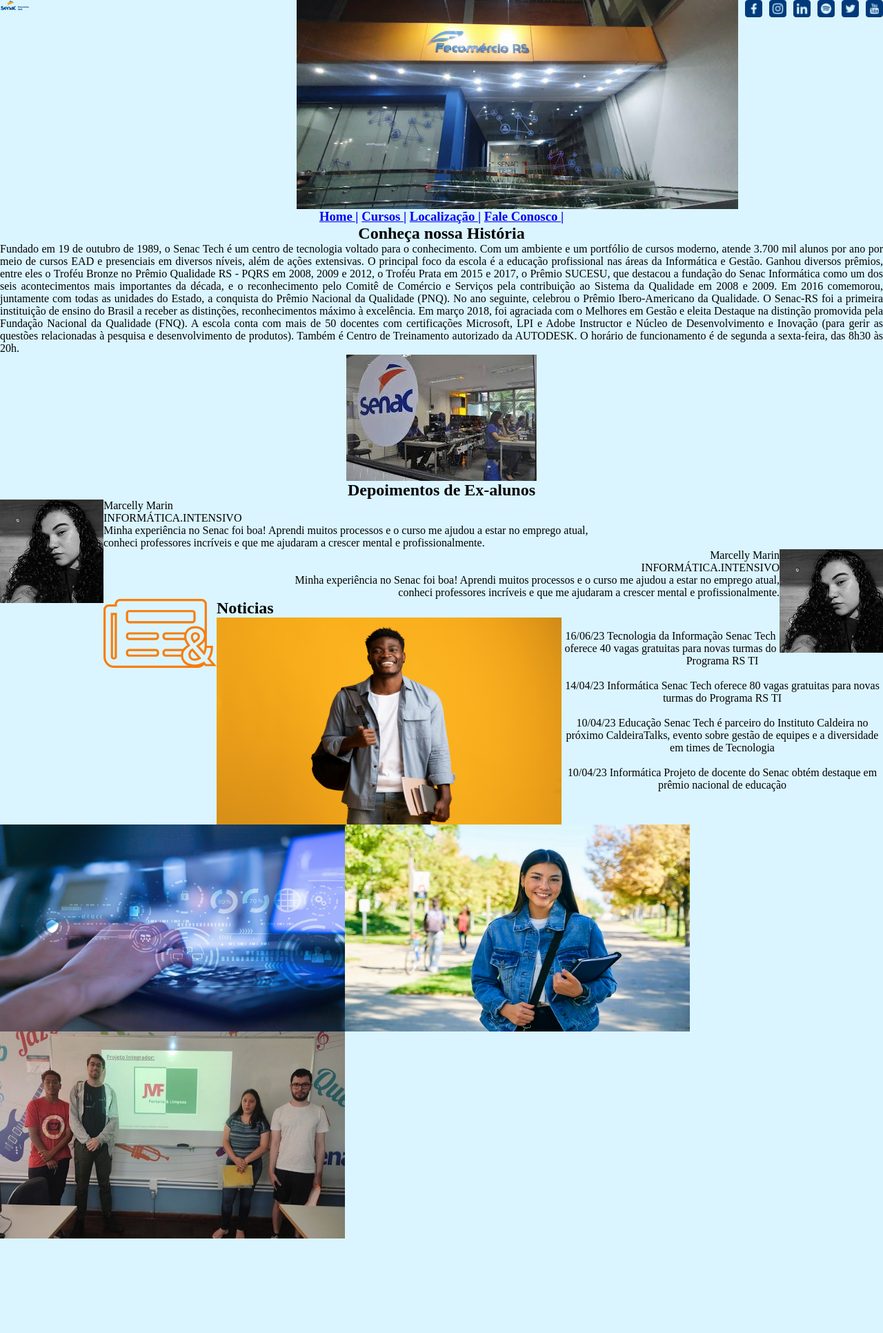
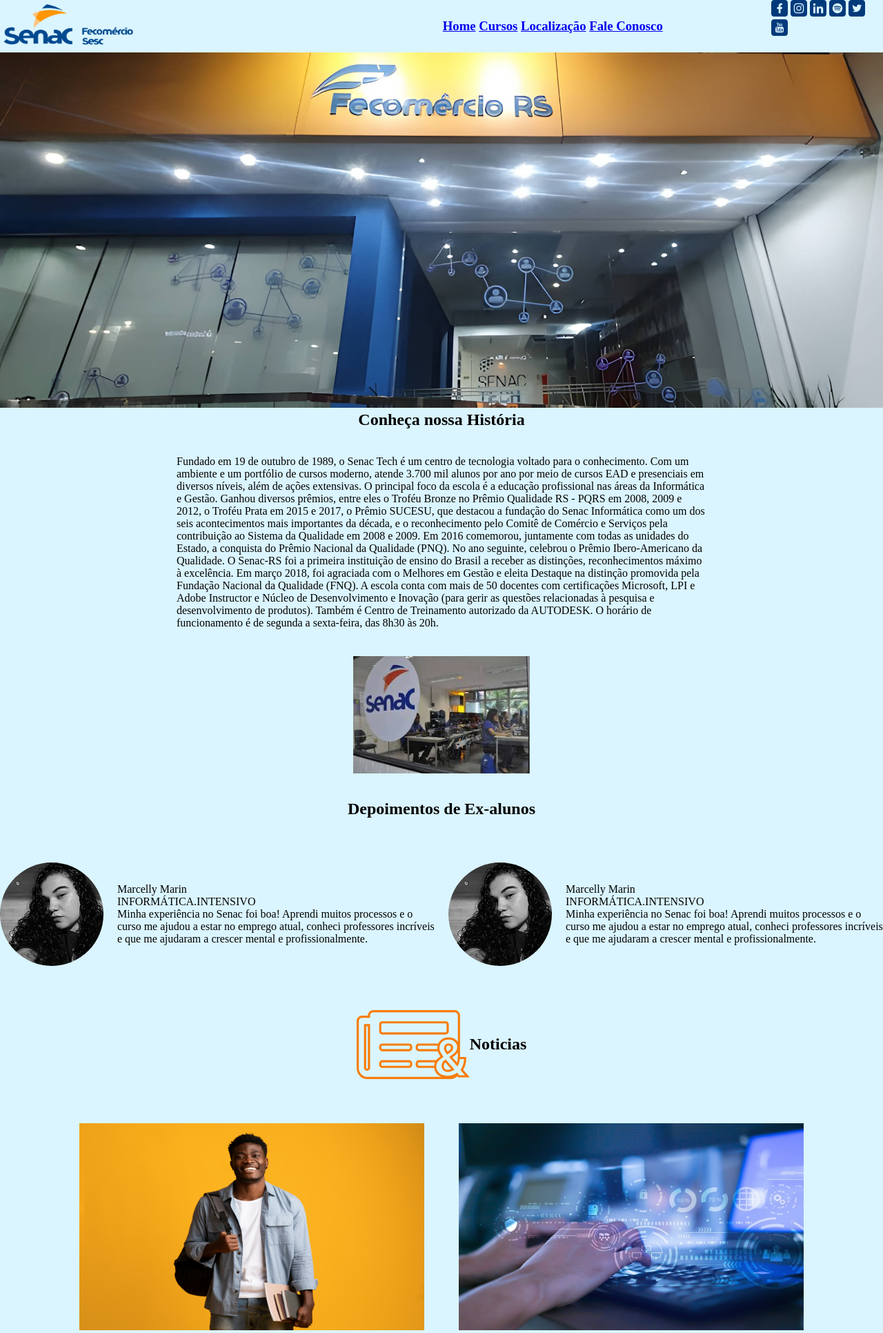
Before and after one commit to SergioArthur115/Site_Senac_Tech, a PHP site: page / in a window 1280 px wide. Shown: the top 1932 px of the page at 69% size. Before the commit the page ends 1795 px from the top, so only its background shows below. Run offline with PHP 8.4, Linux system fonts and the light colour scheme.

Commit message:
Ajustes no estilo da index

```diff
--- a/estilos/style.css
+++ b/estilos/style.css
@@ -9,24 +9,118 @@
     color: black;
 }
 
-.cabecalho_imagens {
+.cabecalho_menu {
+    width: 100%;
     display: flex;
-    align-items: flex-start;
-    max-width: 100%;
-    height: auto;
-    gap: 10px;
 }
 
-.cabecalho_imagens_logo{
-    width: 10%;
+.cabecalho_menu_logo {
+    width: 40%;
+    justify-self: left;
 }
 
-.cabecalho_imagens_banner{
-    justify-content: space-between;
+.cabecalho_menu_nav {
     width: 50%;
+    justify-self: center;
+    display: flex;
+    justify-content: center;
+    align-items: center;
 }
 
-.cabecalho_imagens_icones{
-    width: 25px;
-    gap: 10px;
+.cabecalho_imagens_icones {
+    justify-content: right;
 }
+
+.cabecalho_banner {
+    width: 100%;
+}
+
+.cabecalho_banner_imagem {
+    width: 100%;
+    height: auto;
+}
+
+.conteudo {
+    width: 100%;
+}
+
+.conteudo_historia {
+    width: 100%;
+    display: flex;
+    flex-direction: column;
+    justify-content: center;
+}
+
+.conteudo_historia_titulo {
+    width: 100%;
+    display: flex;
+    justify-content: center;
+}
+
+.conteudo_historia_texto {
+    box-sizing: border-box;
+    width: 100%;
+    padding-top: 3%;
+    padding-bottom: 3%;
+    padding-left: 20%;
+    padding-right: 20%;
+}
+
+.conteudo_historia_imagem {
+    width: 20%;
+    display: flex;
+    justify-content: center;
+    align-items: center;
+    justify-self: center;
+    padding-left: 40%;
+    padding-right: 40%;
+    padding-bottom: 3%;
+}
+
+.conteudo_depoimentos {
+    width: 100%;
+    padding-bottom: 5%;
+    box-sizing: border-box;
+}
+
+.conteudo_depoimentos_titulo {
+    width: 100%;
+    display: flex;
+    justify-content: center;
+    padding-bottom: 5%;
+}
+
+.conteudo_depoimentos_depoimentos {
+    display: flex;
+    justify-content: space-between;
+    align-items: center;
+    gap: 20px;
+}
+
+.conteudo_depoimentos_depoimentos_imagem {
+    border-radius: 50%;
+}
+
+.conteudo_noticias {
+    width: 100%;
+}
+
+.conteudo_noticias_titulo {
+    display: flex;
+    justify-content: center;
+    align-items: center;
+    padding-bottom: 5%;
+}
+
+.conteudo_noticias_noticias{
+    display: flex;
+    justify-content: center;
+    flex-wrap: wrap;
+    gap: 50px;
+}
+
+.conteudo_noticias_noticias_texto{
+    display: flex;
+    justify-content: center;
+    align-items: center;
+}
--- a/index.html
+++ b/index.html
@@ -11,30 +11,42 @@
 
 <body>
     <section class="cabecalho">
-        <div class="cabecalho_imagens">
-            <a href="www.senacrs.com.br"><img src="images/senac_logo.png" alt="Senac logo" title="Senac Tech Logo" class="cabecalho_imagens_logo"></a>
-            <img src="images/senac_banner.jpg" alt="Senac banner" title="Senac Tech Banner" class="cabecalho_imagens_banner">
-            <a href="www.facebook.com.br/senacrs"><img src="images/icon_facebook.png" alt="Facebook icon" title="Página do Facebook do Senac" class="cabecalho_imagens_icones"></a>
-            <a href="www.instagram.com.br/senacrs"><img src="images/icon_instagram.png" alt="Instagram icon" title="Página do Instagram do Senac" class="cabecalho_imagens_icones"></a>
-            <a href="www.linkedin.com.br/senacrs"><img src="images/icon_linkedin.png" alt="Linkedin icon" title="Página do Linkedin do Senac" class="cabecalho_imagens_icones"></a>
-            <a href="www.spotify.com.br/senacrs"><img src="images/icon_spotify.png" alt="Spotify icon" title="Página do Spotify do Senac" class="cabecalho_imagens_icones"></a>
-            <a href="www.twitter.com.br/senacrs"><img src="images/icon_twitter.png" alt="Twitter icon" title="Página do Twitter do Senac" class="cabecalho_imagens_icones"></a>
-            <a href="www.youtube.com.br/senacrs"><img src="images/icon_youtube.png" alt="Youtube icon" title="Página do Youtube do Senac" class="cabecalho_imagens_icones"></a>
+        <div class="cabecalho_menu">
+            <a href="www.senacrs.com.br"><img src="images/senac_logo.png" alt="Senac logo" title="Senac Tech Logo"
+                    class="cabecalho_menu_logo"></a>
+            <nav class="cabecalho_menu_nav">
+                <h1 id="s1">
+                    <a href="index.html">Home</a>
+                    <a href="paginas/cursos.html">Cursos</a>
+                    <a href="paginas/localizacao.html">Localização</a>
+                    <a href="paginas/fale_conosco.html">Fale Conosco</a>
+            </nav>
+            <div>
+                <a href="www.facebook.com.br/senacrs"><img src="images/icon_facebook.png" alt="Facebook icon"
+                        title="Página do Facebook do Senac" class="cabecalho_imagens_icones"></a>
+                <a href="www.instagram.com.br/senacrs"><img src="images/icon_instagram.png" alt="Instagram icon"
+                        title="Página do Instagram do Senac" class="cabecalho_imagens_icones"></a>
+                <a href="www.linkedin.com.br/senacrs"><img src="images/icon_linkedin.png" alt="Linkedin icon"
+                        title="Página do Linkedin do Senac" class="cabecalho_imagens_icones"></a>
+                <a href="www.spotify.com.br/senacrs"><img src="images/icon_spotify.png" alt="Spotify icon"
+                        title="Página do Spotify do Senac" class="cabecalho_imagens_icones"></a>
+                <a href="www.twitter.com.br/senacrs"><img src="images/icon_twitter.png" alt="Twitter icon"
+                        title="Página do Twitter do Senac" class="cabecalho_imagens_icones"></a>
+                <a href="www.youtube.com.br/senacrs"><img src="images/icon_youtube.png" alt="Youtube icon"
+                        title="Página do Youtube do Senac" class="cabecalho_imagens_icones"></a>
+            </div>
         </div>
-        <div>
-            <nav>
-                <h1 id="s1" align="center">
-                    <a href="index.html">Home |</a>
-                    <a href="paginas/cursos.html">Cursos |</a>
-                    <a href="paginas/localizacao.html">Localização |</a>
-                    <a href="paginas/fale_conosco.html">Fale Conosco |</a>
-            </nav>
+        <div class="cabecalho_banner">
+            <img src="images/senac_banner4.jfif" alt="Senac banner" title="Senac Tech Banner"
+                class="cabecalho_banner_imagem">
         </div>
+
     </section>
-    <section>
-        <div align="center">
-            <h1 align="center">Conheça nossa História</h1>
-            <p align="justify">Fundado em 19 de outubro de 1989, o Senac Tech é um centro de tecnologia voltado para o
+    <section class="conteudo">
+        <div class="conteudo_historia">
+            <h1 class="conteudo_historia_titulo">Conheça nossa História</h1>
+            <p class="conteudo_historia_texto">Fundado em 19 de outubro de 1989, o Senac Tech é um centro de tecnologia
+                voltado para o
                 conhecimento. Com um ambiente e um portfólio de cursos moderno, atende 3.700 mil alunos por ano por meio
                 de cursos EAD e presenciais em diversos níveis, além de ações extensivas. O principal foco da escola é a
                 educação profissional nas áreas da Informática e Gestão.
@@ -54,53 +66,57 @@
                 Desenvolvimento e Inovação (para gerir as questões relacionadas à pesquisa e desenvolvimento de
                 produtos). Também é Centro de Treinamento autorizado da AUTODESK. O horário de funcionamento é de
                 segunda a sexta-feira, das 8h30 às 20h.</p>
-            <img src="images/senac_historia.jfif" alt="Senac História" align="center" hspace="8"
-                title="Senac Tech História">
+            <img src="images/senac_historia.jfif" alt="Senac História" hspace="8" title="Senac Tech História"
+                class="conteudo_historia_imagem">
         </div>
-        <div align="center">
-            <h2 align="center">Depoimentos de Ex-alunos</h2>
-            <img src="images/depoimento_marcelly.jfif" alt="depoimento Marcelly" align="left" hspace="8"
-                title="Depoimento de Marcelly">
-            <p align="left">Marcelly Marin<br>
-                INFORMÁTICA.INTENSIVO<br>
-                Minha experiência no Senac foi boa! Aprendi muitos processos e o curso me ajudou a estar no emprego
-                atual,<br> conheci professores incríveis e que me ajudaram a crescer mental e profissionalmente.</p>
-            <img src="images/depoimento_marcelly.jfif" alt="depoimento Marcelly" align="right" hspace="8"
-                title="Depoimento de Marcelly">
-            <p align="right">Marcelly Marin<br>
-                INFORMÁTICA.INTENSIVO<br>
-                Minha experiência no Senac foi boa! Aprendi muitos processos e o curso me ajudou a estar no emprego
-                atual,<br> conheci professores incríveis e que me ajudaram a crescer mental e profissionalmente.</p>
+        <div class="conteudo_depoimentos">
+            <h2 class="conteudo_depoimentos_titulo">Depoimentos de Ex-alunos</h2>
+            <div class="conteudo_depoimentos_depoimentos">
+                <img src="images/depoimento_marcelly.jfif" alt="depoimento Marcelly" hspace="8"
+                    title="Depoimento de Marcelly" class="conteudo_depoimentos_depoimentos_imagem">
+                <p>Marcelly Marin<br>
+                    INFORMÁTICA.INTENSIVO<br>
+                    Minha experiência no Senac foi boa! Aprendi muitos processos e o curso me ajudou a estar no emprego
+                    atual, conheci professores incríveis e que me ajudaram a crescer mental e profissionalmente.</p>
+                <img src="images/depoimento_marcelly.jfif" alt="depoimento Marcelly" hspace="8"
+                    title="Depoimento de Marcelly" class="conteudo_depoimentos_depoimentos_imagem">
+                <p>Marcelly Marin<br>
+                    INFORMÁTICA.INTENSIVO<br>
+                    Minha experiência no Senac foi boa! Aprendi muitos processos e o curso me ajudou a estar no emprego
+                    atual, conheci professores incríveis e que me ajudaram a crescer mental e profissionalmente.</p>
+            </div>
         </div>
-        <div align="center">
-            <img src="images/Icones_noticias_e_anuncios.svg" alt="Noticias icon" align="left" hspace="8"
-                title="Icone das Noticias">
-            <h2 align="left">Noticias</h2>
-            <nav>
+        <div class="conteudo_noticias">
+            <div class="conteudo_noticias_titulo">
+                <img src="images/Icones_noticias_e_anuncios.svg" alt="Noticias icon" hspace="8"
+                    title="Icone das Noticias">
+                <h2>Noticias</h2>
+            </div>
+            <nav class="conteudo_noticias_noticias">
                 <div>
-                    <img src="images/noticia_vagas.jfif" alt="Noticias 40 Vagas" width="500" height="300" align="left"
-                        hspace="8" title="Noticias de 40 Vagas">
-                    <p><br>16/06/23
-                        Tecnologia da Informação
+                    <img src="images/noticia_vagas.jfif" alt="Noticias 40 Vagas" width="500" height="300" hspace="8"
+                        title="Noticias de 40 Vagas">
+                    <p class="conteudo_noticias_noticias_texto"><br>16/06/23<br>
+                        Tecnologia da Informação<br>
                         Senac Tech oferece 40 vagas gratuitas para novas turmas do Programa RS TI</p>
                 </div>
 
                 <div>
-                    <img src="images/noticia_vagas2.jfif" alt="Noticias 80 Vagas" width="500" height="300" align="left"
-                        hspace="8" title="Noticias de 80 Vagas">
+                    <img src="images/noticia_vagas2.jfif" alt="Noticias 80 Vagas" width="500" height="300" hspace="8"
+                        title="Noticias de 80 Vagas">
                     <p><br>
-                        14/04/23
-                        Informática
+                        14/04/23<br>
+                        Informática<br>
                         Senac Tech oferece 80 vagas gratuitas para novas turmas do Programa RS TI
                     </p>
                 </div>
 
                 <div>
                     <img src="images/noticia_insti_cald.jfif" alt="Noticias Instituto Caldeira" width="500" height="300"
-                        align="left" hspace="8" title="Noticias Instituto Caldeira">
+                        hspace="8" title="Noticias Instituto Caldeira">
                     <p><br>
-                        10/04/23
-                        Educação
+                        10/04/23<br>
+                        Educação<br>
                         Senac Tech é parceiro do Instituto Caldeira no próximo CaldeiraTalks, evento sobre gestão de
                         equipes
                         e a diversidade em times de Tecnologia
@@ -109,10 +125,10 @@
 
                 <div>
                     <img src="images/noticia_dest_PI.jfif" alt="Noticias Destaque PI" width="500" height="300"
-                        align="left" hspace="8" title="Noticias Destaque PI">
+                        hspace="8" title="Noticias Destaque PI">
                     <p><br>
-                        10/04/23
-                        Informática
+                        10/04/23<br>
+                        Informática<br>
                         Projeto de docente do Senac obtém destaque em prêmio nacional de educação
                     </p>
                 </div>
```
Also changed, not shown: images/senac_banner.jpg, images/senac_banner4.jfif (added).
